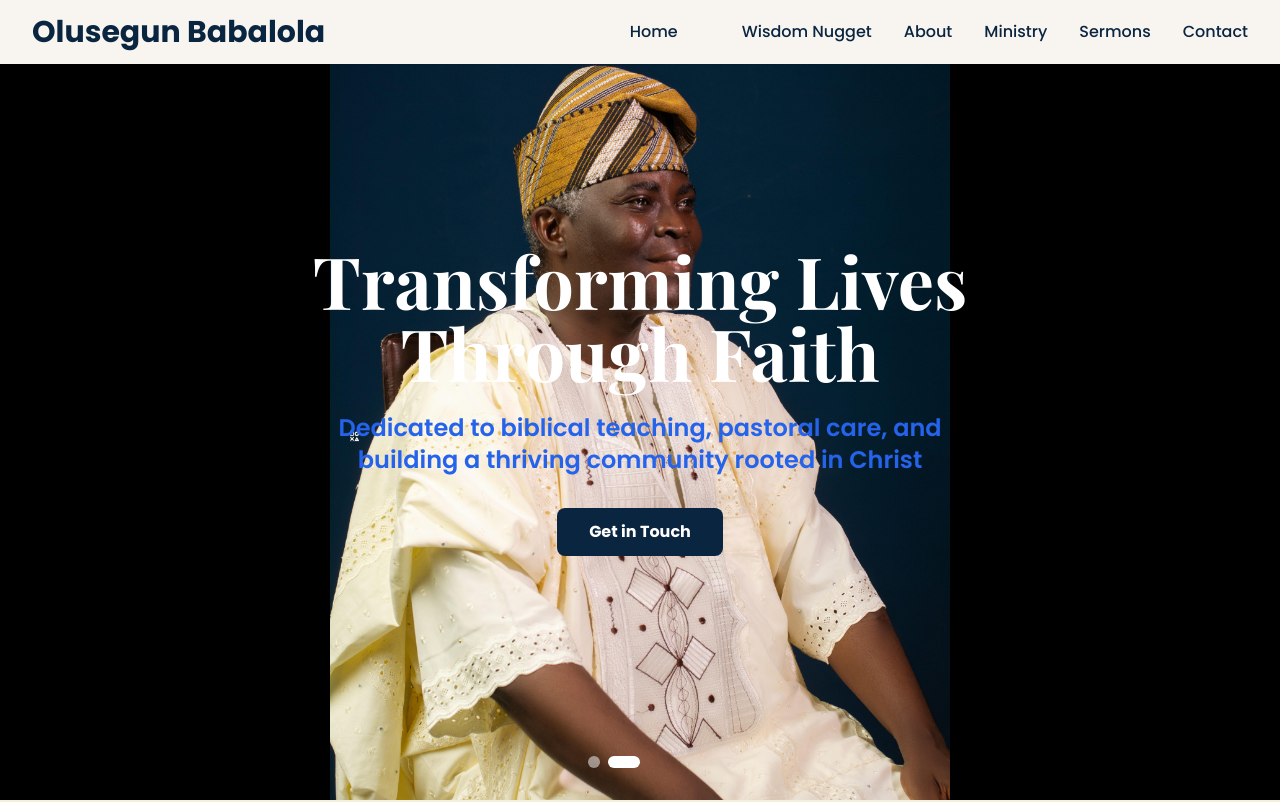
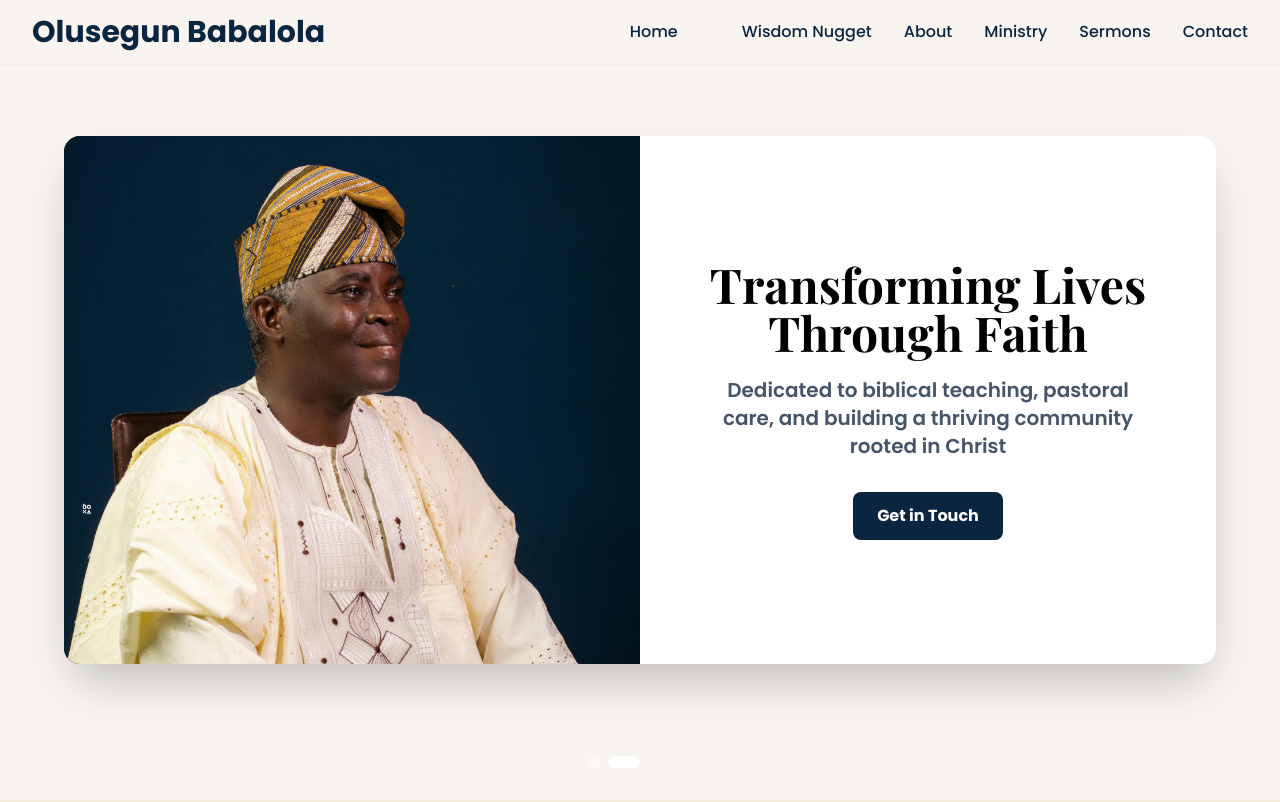
Before and after one commit to WebDevGoodness/olusegunbabalola, a React (Create React App) app: page / in a window 1280 px wide. Shown: the top 802 px of the page. Built offline with nearby package versions, Linux system fonts and the light colour scheme.

Commit message:
fix: enhance Hero component layout and improve image loading strategy

```diff
--- a/src/components/Hero.jsx
+++ b/src/components/Hero.jsx
@@ -28,40 +28,42 @@ export function Hero() {
     }, [slides.length]);
 
     return (
-        <section id="home" className="relative h-screen flex items-center justify-center overflow-hidden">
+        <section id="home" className="relative h-screen min-h-screen flex items-center justify-center overflow-hidden">
             {slides.map((slide, index) => (
                 <div
                     key={index}
                     className={`absolute inset-0 transition-opacity duration-1000 ease-in-out ${index === currentSlide ? 'opacity-100' : 'opacity-0'
                         }`}
                 >
-                    <div className="absolute inset-0 z-0 bg-black">
+                    <div className="relative z-10 h-full flex items-center justify-center px-4 py-12 sm:px-6 md:px-8">
+                        <div className="flex h-full max-h-[680px] w-full max-w-6xl flex-col overflow-hidden rounded-2xl bg-white shadow-2xl md:h-[75%] md:min-h-[480px] md:flex-row">
+                            <div className="h-1/2 min-h-[260px] w-full bg-black md:h-full md:w-1/2">
                                 <img
                                     src={slide.image}
                                     alt={slide.title}
-                            className="w-full h-full object-contain"
-                            loading="lazy"
+                                    className={`h-full w-full object-cover ${index === 0 ? 'object-[center_20%]' : 'object-[center_15%]'}`}
+                                    loading={index === 0 ? 'eager' : 'lazy'}
                                     decoding="async"
                                 />
                             </div>
 
-                    <div className="relative z-10 h-full flex items-center justify-center text-center text-white px-4 sm:px-6 md:px-8">
-                        <div className="w-full max-w-4xl">
-                            <h1 className="text-2xl sm:text-3xl md:text-5xl lg:text-6xl xl:text-7xl text-white mb-3 sm:mb-4 md:mb-6 font-bold leading-tight">
+                            <div className="flex h-1/2 w-full flex-col items-center justify-center px-6 py-8 text-center text-navy sm:px-10 md:h-full md:w-1/2 md:px-12 lg:px-16">
+                                <h1 className="mb-3 text-2xl font-bold leading-tight sm:text-3xl md:mb-5 md:text-4xl lg:text-5xl">
                                     {slide.title}
                                 </h1>
-                            <p className={`text-xs sm:text-sm md:text-lg lg:text-xl xl:text-2xl mb-6 sm:mb-8 max-w-2xl mx-auto leading-relaxed font-semibold ${index === 1 ? 'text-blue-600' : 'text-white'}`}>
+                                <p className="mb-6 max-w-xl text-sm font-semibold leading-relaxed text-slate-600 sm:text-base md:mb-8 md:text-lg lg:text-xl">
                                     {slide.subtitle}
                                 </p>
                                 <a
                                     href="#contact"
-                                className="inline-block font-bold text-white px-4 sm:px-6 md:px-8 py-2 sm:py-3 rounded-lg transition-colors text-sm sm:text-base"
+                                    className="inline-block rounded-lg px-5 py-2 text-sm font-bold text-white transition-colors sm:px-6 sm:py-3 sm:text-base"
                                     style={{ backgroundColor: '#0A2540' }}
-                                onMouseEnter={(e) => e.target.style.backgroundColor = '#051a2e'}
-                                onMouseLeave={(e) => e.target.style.backgroundColor = '#0A2540'}
+                                    onMouseEnter={(e) => e.currentTarget.style.backgroundColor = '#051a2e'}
+                                    onMouseLeave={(e) => e.currentTarget.style.backgroundColor = '#0A2540'}
                                 >
                                     Get in Touch
                                 </a>
+                            </div>
                         </div>
                     </div>
                 </div>
@@ -76,6 +78,7 @@ export function Hero() {
                             }`}
                         aria-label={`Go to slide ${index + 1}`}
                         aria-current={index === currentSlide}
+                        onClick={() => setCurrentSlide(index)}
                     />
                 ))}
             </div>
```
Lines whose indentation alone changed are shown as unchanged.
